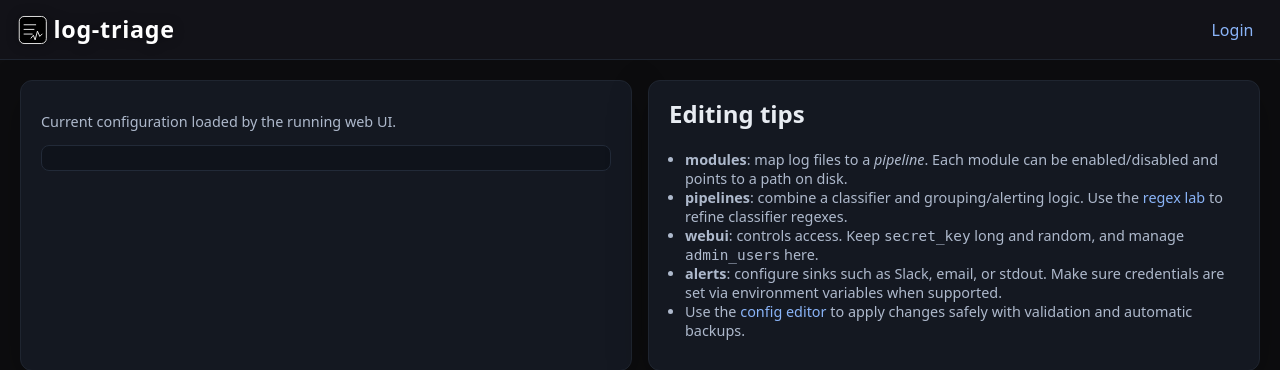
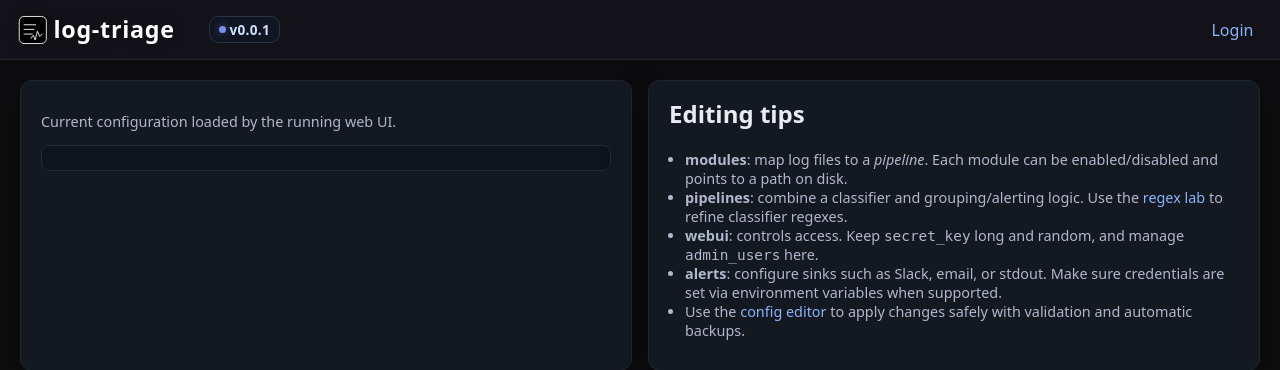
Before and after one commit to giovi321/log-triage, a FastAPI app: template logtriage/webui/templates/config.html in a window 1280 px wide. Shown: the top 370 px of the page. Run offline with FastAPI, Linux system fonts and the light colour scheme; the template is opened without the code that fills it, so the values that code supplies are empty.

Commit message:
Show app version in web UI header

```diff
--- a/logtriage/webui/app.py
+++ b/logtriage/webui/app.py
@@ -19,6 +19,7 @@ from fastapi.staticfiles import StaticFiles
 from ..config import build_llm_config, build_modules, load_config
 from ..models import GlobalLLMConfig, ModuleConfig, Severity, Finding
 from ..llm_client import _call_chat_completion
+from ..version import __version__
 from .config import load_full_config, parse_webui_settings, WebUISettings, get_client_ip
 from .auth import authenticate_user, create_session_token, get_current_user, pwd_context
 from .db import (
@@ -52,6 +53,7 @@ ASSETS_DIR = BASE_DIR / "assets"
 ASSETS_DIR.mkdir(exist_ok=True)
 SAMPLE_LOG_DIR = ROOT_DIR / "baseline" / "samples"
 templates = Jinja2Templates(directory=str(BASE_DIR / "templates"))
+templates.env.globals.update({"app_version": __version__})
 app.mount("/assets", StaticFiles(directory=str(ASSETS_DIR)), name="assets")
 
 
--- a/logtriage/webui/templates/base.html
+++ b/logtriage/webui/templates/base.html
@@ -42,6 +42,25 @@
       }
       .brand span {
         color: #8ab4f8;
+      }
+      .brand .version-badge {
+        display: inline-flex;
+        align-items: center;
+        gap: 0.25rem;
+        padding: 0.2rem 0.55rem;
+        border-radius: 0.6rem;
+        border: 1px solid #2b3242;
+        background: #101521;
+        color: #cfe1ff;
+        font-size: 0.85rem;
+        letter-spacing: 0.02em;
+      }
+      .brand .version-dot {
+        width: 7px;
+        height: 7px;
+        border-radius: 999px;
+        background: #7a8fe7;
+        box-shadow: 0 0 8px rgba(122, 143, 231, 0.5);
       }
       a {
         color: #8ab4f8;
@@ -208,6 +227,12 @@
   <header>
     <div class="brand">
       <img src="{{ url_for('assets', path='logo.svg') }}" alt="logo" class="logo" loading="lazy" onerror="this.style.display='none'">
+      {% if app_version %}
+        <span class="version-badge" aria-label="Application version {{ app_version }}">
+          <span class="version-dot" aria-hidden="true"></span>
+          {{ app_version }}
+        </span>
+      {% endif %}
     </div>
     <div class="topnav-links">
       {% if username %}
```
Also changed, not shown: README.md.
